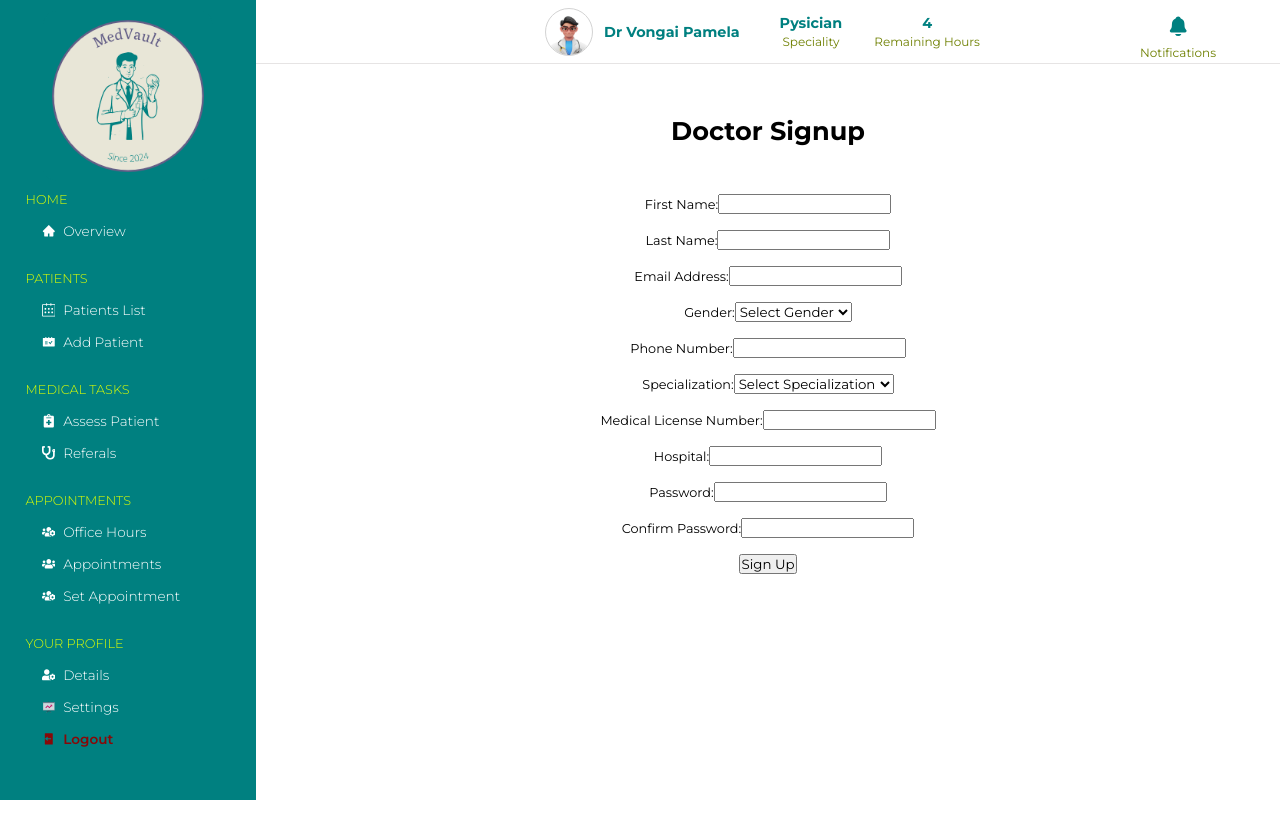
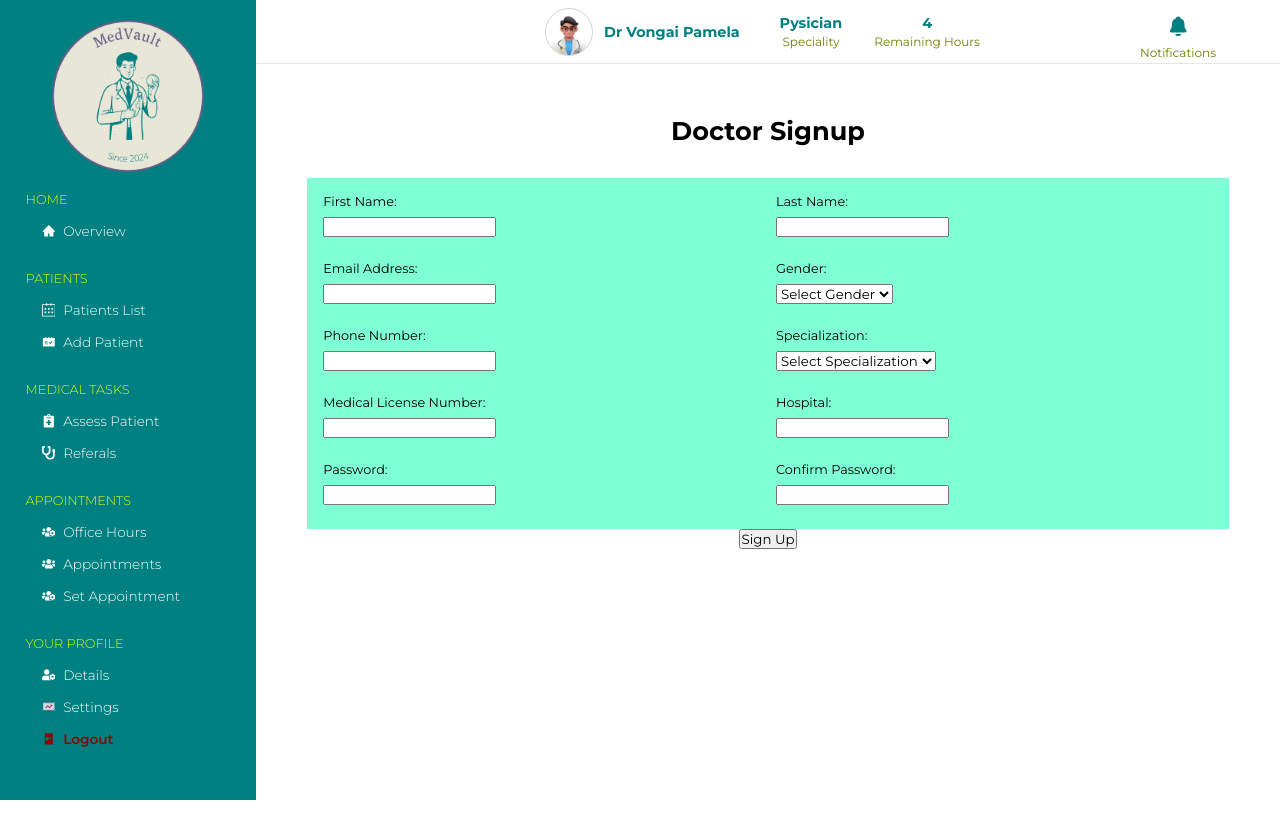
Before and after one commit to Amen-Musingarimi/medvault, a React (Create React App) app: page / in a window 1280 px wide. Shown: the top 838 px of the page. Built offline with nearby package versions, Linux system fonts and the light colour scheme.

Commit message:
Add basic layout of the signup form

```diff
--- a/src/components/auth/signup/SignUp.jsx
+++ b/src/components/auth/signup/SignUp.jsx
@@ -78,8 +78,11 @@ const DoctorSignup = () => {
     <div className="signup-page flex-column">
       <h1>Doctor Signup</h1>
       <form onSubmit={handleSubmit} className="signup-form flex-column">
-        {formError && <div className={classes.error_message}>{formError}</div>}
-        <div>
+        <div className="form-sections">
+          {formError && (
+            <div className={classes.error_message}>{formError}</div>
+          )}
+          <div className="form-control">
             <label>First Name:</label>
             <input
               type="text"
@@ -90,7 +93,7 @@ const DoctorSignup = () => {
             />
             <p className={classes.errorMessage}></p>
           </div>
-        <div>
+          <div className="form-control">
             <label>Last Name:</label>
             <input
               type="text"
@@ -101,7 +104,8 @@ const DoctorSignup = () => {
             />
             <p className={classes.errorMessage}></p>
           </div>
-        <div>
+
+          <div className="form-control">
             <label>Email Address:</label>
             <input
               type="email"
@@ -111,16 +115,20 @@ const DoctorSignup = () => {
             />
             <p className={classes.errorMessage}></p>
           </div>
-        <div>
+          <div className="form-control">
             <label>Gender:</label>
-          <select name="gender" value={formData.gender} onChange={handleChange}>
+            <select
+              name="gender"
+              value={formData.gender}
+              onChange={handleChange}
+            >
               <option value="">Select Gender</option>
               <option value="male">Male</option>
               <option value="female">Female</option>
             </select>
             <p className={classes.errorMessage}></p>
           </div>
-        <div>
+          <div className="form-control">
             <label>Phone Number:</label>
             <input
               type="text"
@@ -131,7 +139,7 @@ const DoctorSignup = () => {
             />
             <p className={classes.errorMessage}></p>
           </div>
-        <div>
+          <div className="form-control">
             <label>Specialization:</label>
 
             <select
@@ -148,7 +156,7 @@ const DoctorSignup = () => {
             </select>
             <p className={classes.errorMessage}></p>
           </div>
-        <div>
+          <div className="form-control">
             <label>Medical License Number:</label>
             <input
               type="text"
@@ -158,7 +166,7 @@ const DoctorSignup = () => {
             />
             <p className={classes.errorMessage}></p>
           </div>
-        <div>
+          <div className="form-control">
             <label>Hospital:</label>
             <input
               type="text"
@@ -168,7 +176,7 @@ const DoctorSignup = () => {
             />
             <p className={classes.errorMessage}></p>
           </div>
-        <div>
+          <div className="form-control">
             <label>Password:</label>
             <input
               type="password"
@@ -178,7 +186,7 @@ const DoctorSignup = () => {
             />
             <p className={classes.errorMessage}></p>
           </div>
-        <div>
+          <div className="form-control">
             <label>Confirm Password:</label>
             <input
               type="password"
@@ -187,6 +195,7 @@ const DoctorSignup = () => {
               onChange={handleChange}
             />
           </div>
+        </div>
         <button type="submit">Sign Up</button>
       </form>
     </div>
--- a/src/components/auth/signup/SignUp.modules.css
+++ b/src/components/auth/signup/SignUp.modules.css
@@ -3,6 +3,7 @@
   flex-direction: column;
   align-items: center;
   justify-content: flex-start;
+  width: 100%;
 }
 
 .signup-page {
@@ -13,8 +14,28 @@
   gap: 2rem;
 }
 
-.signup-form {
+.form-sections {
+  display: grid;
+  grid-template-columns: repeat(2, 1fr);
+  background-color: aquamarine;
+  width: 100%;
   gap: 1rem;
   padding: 1rem;
-  /* background-color: aqua; */
 }
+
+.signup-form {
+}
+
+.form-category {
+  display: flex;
+  align-items: center;
+  justify-content: space-between;
+}
+
+.form-control {
+  display: flex;
+  flex-direction: column;
+  align-items: flex-start;
+  justify-content: flex-start;
+  gap: 0.5rem;
+}
```
Lines whose indentation alone changed are shown as unchanged.
